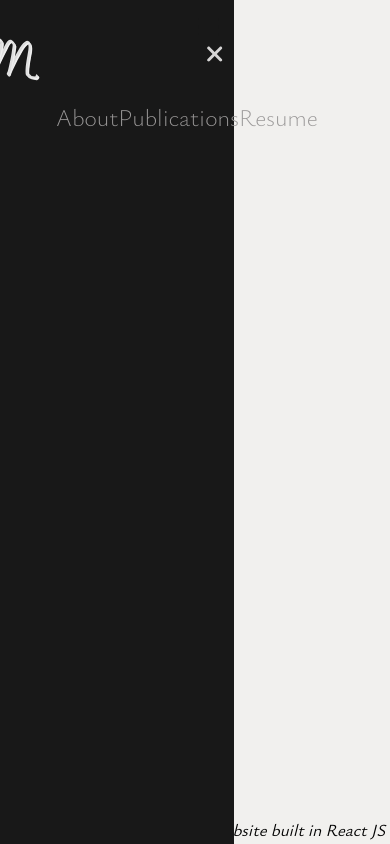
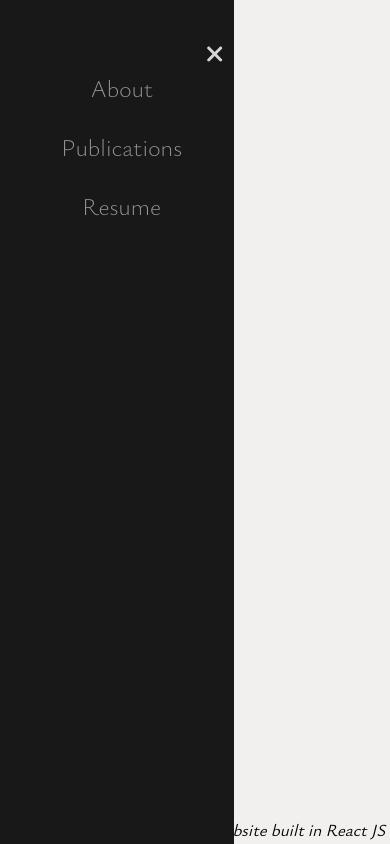
Before and after one commit to aam3/Personal_Website, a React (Create React App) app: page / in a window 390 px wide. Shown: the top 844 px of the page. Built offline with nearby package versions, Linux system fonts and the light colour scheme.

Commit message:
displaying links vertically

```diff
--- a/src/components/Sidebar/index.scss
+++ b/src/components/Sidebar/index.scss
@@ -149,6 +149,9 @@
           display: flex;
           justify-content: center;
           align-items: center;
+          flex-direction: column;
+          height: 100%;
+          width: 100%;
           // position: absolute;
           // top: 50%;
           // left: 50%;
```
